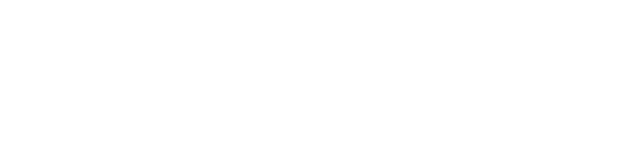
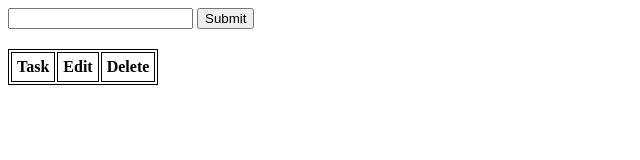
Before and after one commit to Ma4kaigrisho/Todo-List, a plain HTML site: page index.html in a window 1280 px wide. Shown: the whole page, without its empty margins (0-640 px from the left). Drawn offline with Linux system fonts and the light colour scheme.

Commit message:
table heading

```diff
--- a/index.html
+++ b/index.html
@@ -5,8 +5,17 @@
     <meta http-equiv="X-UA-Compatible" content="IE=edge">
     <meta name="viewport" content="width=device-width, initial-scale=1.0">
     <title>Document</title>
+    <link rel="stylesheet" href="style.css">
 </head>
 <body>
-
+    <input type="text">
+    <input type="submit">
+    <table>
+        <tr>
+            <th>Task</th>
+            <th>Edit</th>
+            <th>Delete</th>
+        </tr>
+    </table>
 </body>
 </html>
--- /dev/null
+++ b/style.css
@@ -0,0 +1,10 @@
+th, table{
+    border: 1px solid black;
+}
+th,tr{
+    margin: 30px;
+    padding: 5px;
+}
+table{
+    margin-top: 20px;
+}
```
